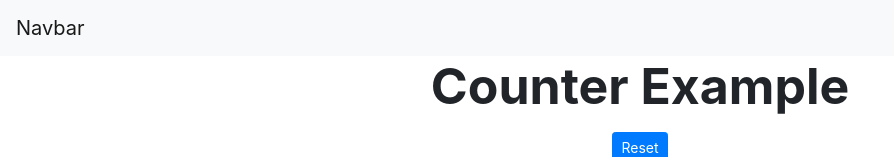
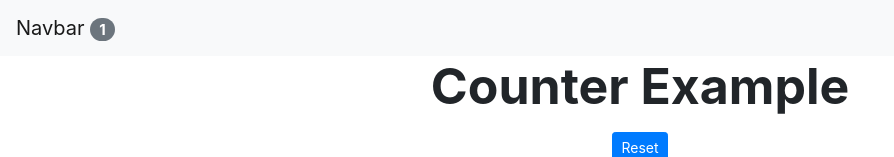
Before and after one commit to SincerelyBrittany/VidlyProject, a React (Create React App) app: page / in a window 1280 px wide. Shown: the top 157 px of the page, without its empty margins (0-894 px from the left). Built offline with nearby package versions, Linux system fonts and the light colour scheme.

Commit message:
adds total counters to navbar

```diff
--- a/src/App.js
+++ b/src/App.js
@@ -48,7 +48,7 @@
 
   return (
     <div className="App">
-      <Navbar />
+      <Navbar totalCounters={counters.filter((c) => c.value > 0).length} />
       <main className="container">
         <Counters
           counters={counters}
--- a/src/Navbar/navbar.jsx
+++ b/src/Navbar/navbar.jsx
@@ -5,7 +5,10 @@
     return (
       <nav class="navbar navbar-light bg-light">
         <a class="navbar-brand" href="#">
-          Navbar
+          Navbar{" "}
+          <span className="badge badge-pill badge-secondary">
+            {this.props.totalCounters}
+          </span>
         </a>
       </nav>
     );
```
